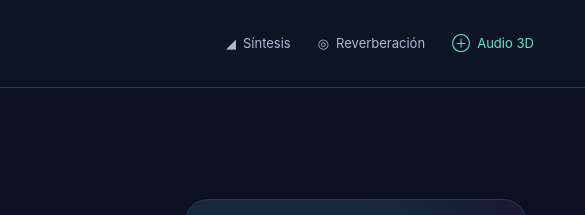
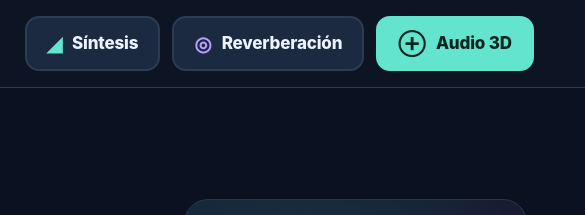
Before and after one commit to manueljcamargop/synth-fx, a plain HTML site: page audio3d.html in a window 1280 px wide. Shown: the top 215 px of the page, 695-1280 px from the left. Drawn offline with Linux system fonts and the light colour scheme.

Commit message:
Barra superior con tres botones grandes de módulo, como en TIC
Co-Authored-By: Claude Opus 5.5 <noreply@anthropic.com>
Claude-Session: https://claude.ai/code/session_015wKKxsSBjbTQThQgoXpjWk

```diff
--- a/audio3d.html
+++ b/audio3d.html
@@ -8,11 +8,11 @@
   <meta name="description" content="Módulo de audio 3D binaural: cómo ubicamos los sonidos con dos oídos.">
   <title>Audio 3D · Audio Pedagógico</title>
   <link rel="stylesheet" href="synthfx.css">
-  <link rel="stylesheet" href="laboratorio.css?v=20261125">
+  <link rel="stylesheet" href="laboratorio.css?v=20261125b">
 </head>
 <body>
 <a href="#contenido" class="skip">Saltar al contenido</a>
-<header class="topbar"><a class="brand" href="index.html"><span class="brand-mark" aria-hidden="true">∿</span><span><b>Audio</b> Pedagógico<small>LABORATORIO DE DISEÑO SONORO</small></span></a><nav aria-label="Módulos"><a href="sintesis.html"><span aria-hidden="true">◢</span>Síntesis</a><a href="reverberacion.html"><span aria-hidden="true">◎</span>Reverberación</a><a href="audio3d.html" aria-current=page><span aria-hidden="true">⊕</span>Audio 3D</a></nav></header>
+<header class="topbar"><a class="brand" href="index.html"><span class="brand-mark" aria-hidden="true">∿</span><span><b>Audio</b> Pedagógico<small>LABORATORIO DE DISEÑO SONORO</small></span></a><nav aria-label="Módulos"><a class="" href="sintesis.html"><span aria-hidden="true">◢</span>Síntesis</a><a class="alt" href="reverberacion.html"><span aria-hidden="true">◎</span>Reverberación</a><a class="" href="audio3d.html" aria-current=page><span aria-hidden="true">⊕</span>Audio 3D</a></nav></header>
 <div class="layout"><aside class="sidebar"><div class="route-label">TU LABORATORIO DE DISEÑO SONORO</div><nav class="side-nav" aria-label="Módulos del laboratorio"><a class="block-link " href="sintesis.html"><span class="block-icon" aria-hidden="true">◢</span><span>Síntesis<small>4 misiones</small></span></a><a class="block-link alt" href="reverberacion.html"><span class="block-icon" aria-hidden="true">◎</span><span>Reverberación<small>5 partes</small></span></a><a class="block-link  active" href="audio3d.html" aria-current=page><span class="block-icon" aria-hidden="true">⊕</span><span>Audio 3D<small>3 partes · audífonos</small></span></a></nav><div class="local-notice"><span class="status-dot"></span> Todo en tu navegador<p>Sin cuentas, sin servidores. Exporta tus diseños en WAV.</p></div></aside>
 <main id="contenido" tabindex="-1">
   <div class="eyebrow"><span class="status-dot"></span> MÓDULO 03 · AUDIO 3D</div>
--- a/laboratorio.css
+++ b/laboratorio.css
@@ -15,10 +15,14 @@ a{color:var(--aqua);text-underline-offset:4px}
 .brand b{color:var(--aqua)}
 .brand small{display:block;font-size:8px;letter-spacing:.17em;color:var(--muted);margin-top:5px}
 .brand-mark{height:40px;width:40px;border:1px solid #41665f;border-radius:11px;display:grid;place-content:center;color:var(--aqua);font-size:24px;background:#142f31;line-height:1}
-.topbar nav{display:flex;align-items:center;gap:27px;font-size:13px}
-.topbar nav a{color:var(--muted);text-decoration:none;display:inline-flex;gap:7px;align-items:center;min-height:44px}
-.topbar nav a:hover{color:var(--ink)}
-.topbar nav a[aria-current=page]{color:var(--aqua)}
+.topbar nav{display:flex;align-items:center;gap:12px}
+.topbar nav a{display:inline-flex;align-items:center;gap:10px;font-size:17px;font-weight:800;color:var(--ink);text-decoration:none;padding:12px 20px;min-height:52px;border-radius:14px;border:2px solid var(--line);background:var(--raised);letter-spacing:-.01em;transition:border-color .15s,background .15s}
+.topbar nav a span{font-size:20px;line-height:1;color:var(--aqua)}
+.topbar nav a.alt span{color:var(--purple)}
+.topbar nav a:hover{border-color:#6b7a93}
+.topbar nav a[aria-current=page]{background:var(--aqua);border-color:var(--aqua);color:#09241f}
+.topbar nav a.alt[aria-current=page]{background:var(--purple);border-color:var(--purple);color:#1d1442}
+.topbar nav a[aria-current=page] span{color:inherit}
 
 /* Estructura con barra lateral */
 .layout{display:grid;grid-template-columns:245px minmax(0,1fr);max-width:1600px;margin:auto}
@@ -79,7 +83,7 @@ p{margin:0 0 16px}
 footer{border-top:1px solid var(--line);padding-top:23px;margin-top:40px;display:flex;justify-content:space-between;gap:15px;flex-wrap:wrap;font-size:10px;color:#94a5c0}
 footer b{color:var(--aqua);margin:0 5px}
 
-@media(max-width:1100px){.layout{grid-template-columns:215px minmax(0,1fr)}.sidebar{padding:30px 16px}main{padding:32px 27px}.hero{grid-template-columns:1.5fr .8fr}.hero-art{min-height:180px}.journey{font-size:10px;gap:7px}.journey b{display:block}}
+@media(max-width:1100px){.topbar nav a{font-size:15px;padding:10px 14px}.layout{grid-template-columns:215px minmax(0,1fr)}.sidebar{padding:30px 16px}main{padding:32px 27px}.hero{grid-template-columns:1.5fr .8fr}.hero-art{min-height:180px}.journey{font-size:10px;gap:7px}.journey b{display:block}}
 @media(max-width:900px){.hero{grid-template-columns:1fr}.hero-art{display:none}.exercise-grid{grid-template-columns:1fr 1fr}}
-@media(max-width:700px){.topbar{padding:15px 18px;min-height:72px}.brand{font-size:23px}.topbar nav{display:none}.layout{display:block}.sidebar{position:relative;height:auto;overflow:visible;border-right:0;border-bottom:1px solid var(--line);padding:18px}.route-label,.local-notice{display:none}.side-nav{display:grid;grid-template-columns:repeat(3,minmax(0,1fr));gap:6px}.block-link{flex-direction:column;padding:10px 4px;margin:0;text-align:center;font-size:11px;gap:8px}.block-link small{display:none}main{padding:28px 20px 22px}h1{font-size:44px}.exercise-grid,.exercise-grid.two{grid-template-columns:1fr}.section-head{flex-wrap:wrap}}
+@media(max-width:700px){.topbar{padding:15px 18px;min-height:72px}.brand{font-size:23px}.topbar nav{order:3;width:100%;display:grid;grid-template-columns:repeat(3,minmax(0,1fr));gap:6px}.topbar nav a{font-size:12px;padding:8px 4px;min-height:48px;justify-content:center;gap:5px;border-radius:12px}.topbar nav a span{font-size:14px}.topbar{flex-wrap:wrap;padding-bottom:12px}.sidebar{display:none}.layout{display:block}.sidebar{position:relative;height:auto;overflow:visible;border-right:0;border-bottom:1px solid var(--line);padding:18px}.route-label,.local-notice{display:none}.side-nav{display:grid;grid-template-columns:repeat(3,minmax(0,1fr));gap:6px}.block-link{flex-direction:column;padding:10px 4px;margin:0;text-align:center;font-size:11px;gap:8px}.block-link small{display:none}main{padding:28px 20px 22px}h1{font-size:44px}.exercise-grid,.exercise-grid.two{grid-template-columns:1fr}.section-head{flex-wrap:wrap}}
 @media(prefers-reduced-motion:reduce){html{scroll-behavior:auto}}
```
Also changed, not shown: index.html (+2 -2 lines), reverberacion.html (+2 -2 lines), sintesis.html (+2 -2 lines).
